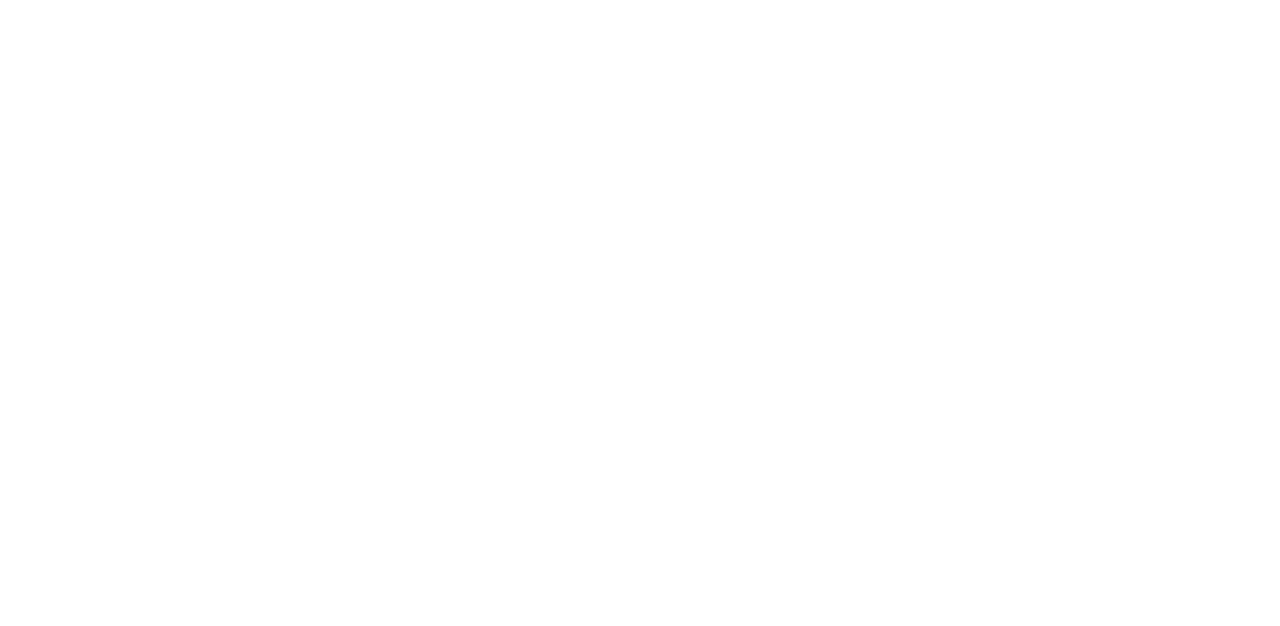
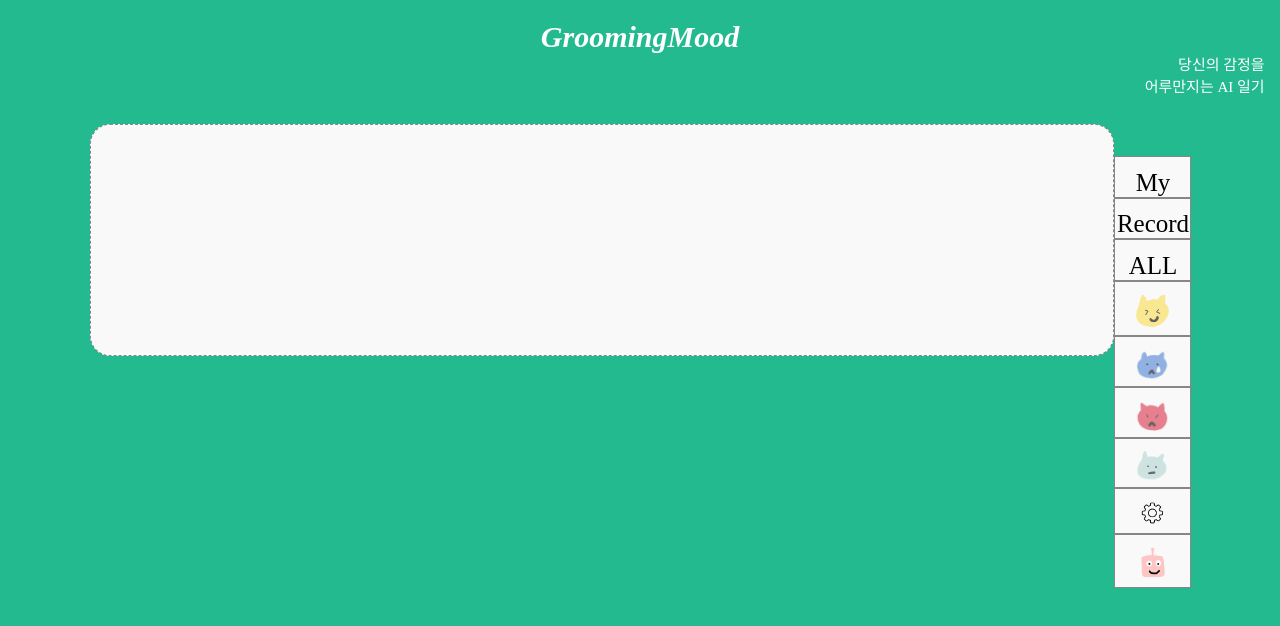
Before and after one commit to Grooming-Mood/front, a React (Create React App) app: page /setting in a window 1280 px wide. Shown: the top 626 px of the page. Built offline with nearby package versions, Linux system fonts and the light colour scheme; a web font is replaced by a local one.

Commit message:
Feat : 회원 정보 페이지 생성

```diff
--- a/src/App.js
+++ b/src/App.js
@@ -2,6 +2,7 @@
 import {BrowserRouter, Route} from "react-router-dom";
 import Home from "./views/Home";
 import Record from "./views/Record";
+import Setting from "./views/Setting";
 import './App.css';
 
 
@@ -13,6 +14,7 @@
               <div className="content">
                   <Route path="/" component={ Home } exact />
                   <Route path="/record" component={ Record } exact /> {/*레코드 화면*/}
+                  <Route path="/setting" component={ Setting } exact /> {/*회원 정보 수정*/}
               </div>
             </div>
         </BrowserRouter>
--- /dev/null
+++ b/src/views/Setting.jsx
@@ -0,0 +1,31 @@
+import React from "react";
+import { withRouter, Link } from "react-router-dom";
+import Logo from "../assets/image/splash/all-icon.png";
+import SideMenu from "./SideMenu";
+import Button from "./Button";
+
+function Setting(props) {
+
+    return (
+
+        <div className="home">
+
+            <div className="home-header"> {/*헤더*/}
+                <Link to="/" className="header-link">GroomingMood</Link>
+                <p>당신의 감정을<br/>어루만지는 AI 일기</p>
+            </div>
+
+            <div className="home-content">
+                <div className="home-container">
+
+                </div>
+                <SideMenu></SideMenu>
+            </div>
+
+
+        </div>
+
+    );
+}
+
+export default withRouter(Setting);
```
